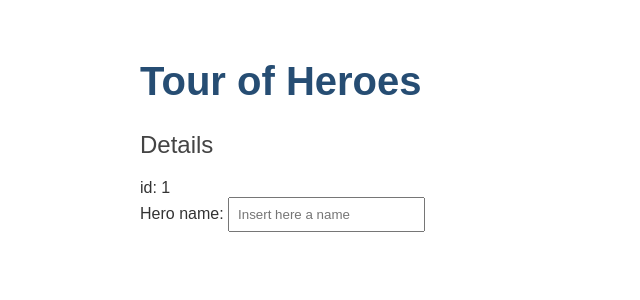
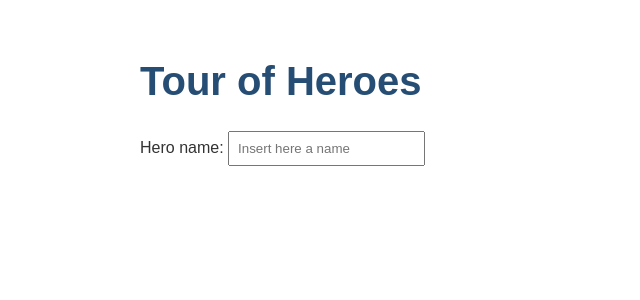
Before and after one commit to catakkio/toh-1, an Angular app: page / in a window 1280 px wide. Shown: the top 300 px of the page, without its empty margins (0-640 px from the left). Built offline with nearby package versions, Linux system fonts and the light colour scheme.

Commit message:
exercise 0 prepared, readme updated

```diff
--- a/src/app/heroes/heroes.component.html
+++ b/src/app/heroes/heroes.component.html
@@ -1,5 +1,4 @@
-<h2>{{ hero.name | uppercase }} Details</h2>
-<div><span>id: </span>{{ hero.id }}</div>
+<!-- Exercise 0: switch to 'exercise-1' branch -->
 <div>
   <label for="name">Hero name: </label>
   <input id="name" placeholder="Insert here a name" />
```
Also changed, not shown: 1 other file (tests, documents, lock files or other folders).
